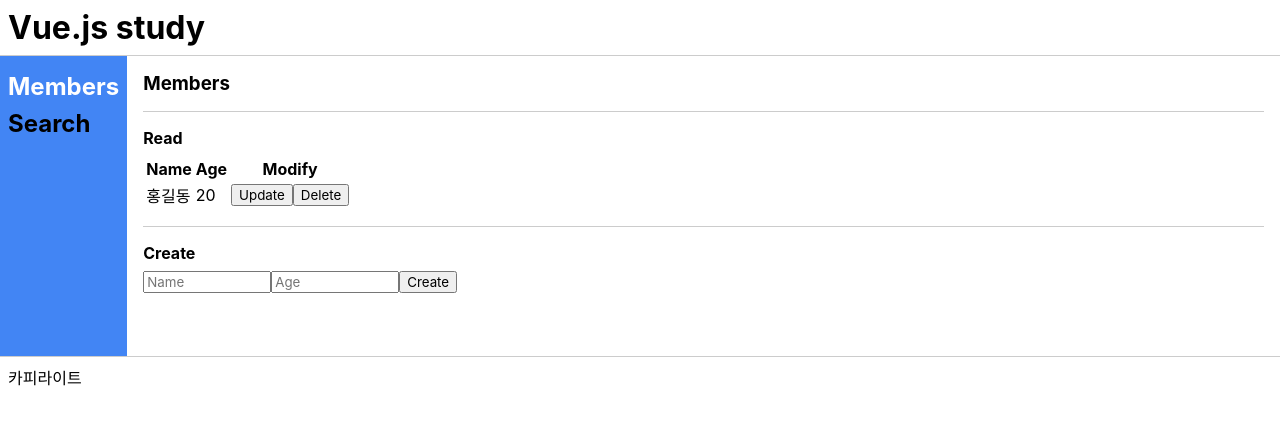
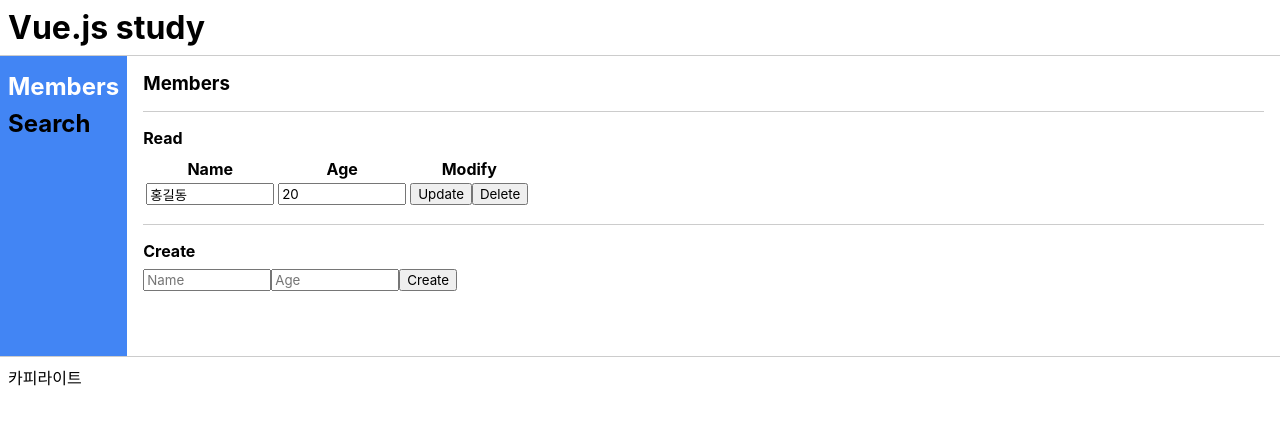
Before and after one commit to abmysong/vue-study, a Vue app: page /members in a window 1280 px wide. Shown: the top 424 px of the page. Built offline with nearby package versions, Linux system fonts and the light colour scheme.

Commit message:
[#4] store members update

```diff
--- a/src/components/contents/MembersComponent.vue
+++ b/src/components/contents/MembersComponent.vue
@@ -14,10 +14,10 @@
         </thead>
         <tbody>
           <tr v-for="(member, index) in members" :key="index">
-            <td>{{member.name}}</td>
-            <td>{{member.age}}</td>
+            <td><input type="text" placeholder="Name" v-model="member.name" /></td>
+            <td><input type="text" placeholder="Age" v-model="member.age" /></td>
             <td>
-              <button>Update</button>
+              <button @click="membersUpdate(index, member)">Update</button>
               <button @click="membersDelete(index)">Delete</button>
             </td>
           </tr>
@@ -50,6 +50,9 @@
     },
     membersDelete(index) {
       this.$store.dispatch('membersDelete', index)
+    },
+    membersUpdate(index, member) {
+      this.$store.dispatch('membersUpdate', { index, member })
     }
   },
   created() {
--- a/src/store/moduleMembers.js
+++ b/src/store/moduleMembers.js
@@ -31,6 +31,10 @@
     membersDelete(thisStore, index) {
       thisStore.state.members.splice(index, 1)
       console.log('Done membersDelete', thisStore.state.members)
+    },
+    membersUpdate(thisStore, { index, member }) {
+      thisStore.state.members[index] = member
+      console.log('Done membersUpdate', thisStore.state.members)
     }
   }
 }
```
